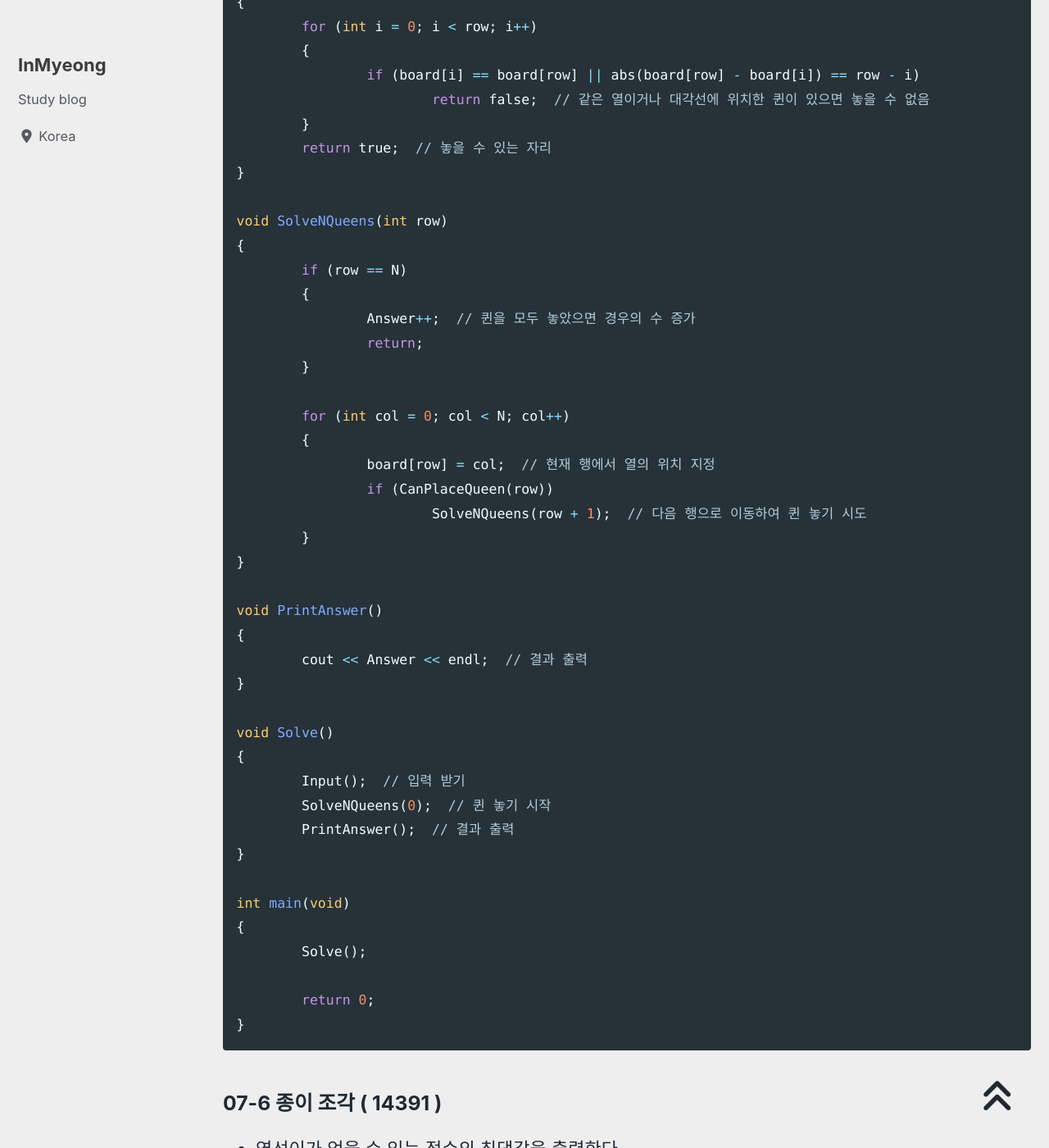
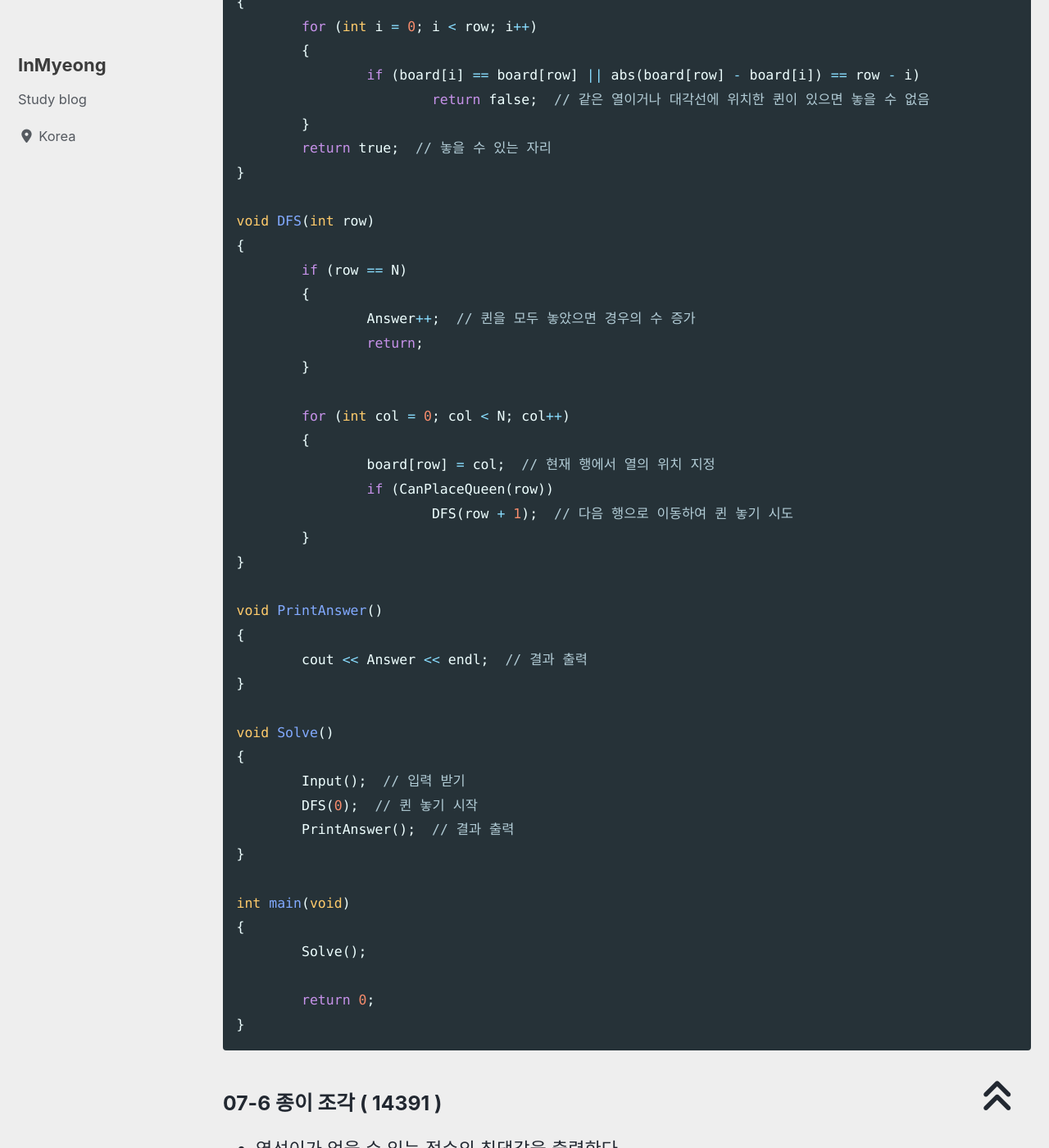
Before and after one commit to devMyeong/devMyeong.github.io, a Jekyll site: the page built from _posts/codingTest/2023-04-30-나만의문제집.md, in a window 1280 px wide and 1400 px high, scrolled down 40465 px. Shown: the whole window at 82% size. Built offline with Jekyll 4.4.1, drawn with Linux system fonts in a browser that asks for light colours; cached includes are drawn as plain includes; nearby versions of some CDN libraries; some web fonts are replaced; comment, search, counter and statistics services are not loaded.

Commit message:
Chore : 수정

```diff
--- a/_posts/codingTest/2023-04-30-나만의문제집.md
+++ b/_posts/codingTest/2023-04-30-나만의문제집.md
@@ -1239,7 +1239,7 @@ bool CanPlaceQueen(int row)
 	return true;  // 놓을 수 있는 자리
 }
 
-void SolveNQueens(int row)
+void DFS(int row)
 {
 	if (row == N)
 	{
@@ -1251,7 +1251,7 @@ void SolveNQueens(int row)
 	{
 		board[row] = col;  // 현재 행에서 열의 위치 지정
 		if (CanPlaceQueen(row))
-			SolveNQueens(row + 1);  // 다음 행으로 이동하여 퀸 놓기 시도
+			DFS(row + 1);  // 다음 행으로 이동하여 퀸 놓기 시도
 	}
 }
 
@@ -1263,7 +1263,7 @@ void PrintAnswer()
 void Solve()
 {
 	Input();  // 입력 받기
-	SolveNQueens(0);  // 퀸 놓기 시작
+	DFS(0);  // 퀸 놓기 시작
 	PrintAnswer();  // 결과 출력
 }
 
```
